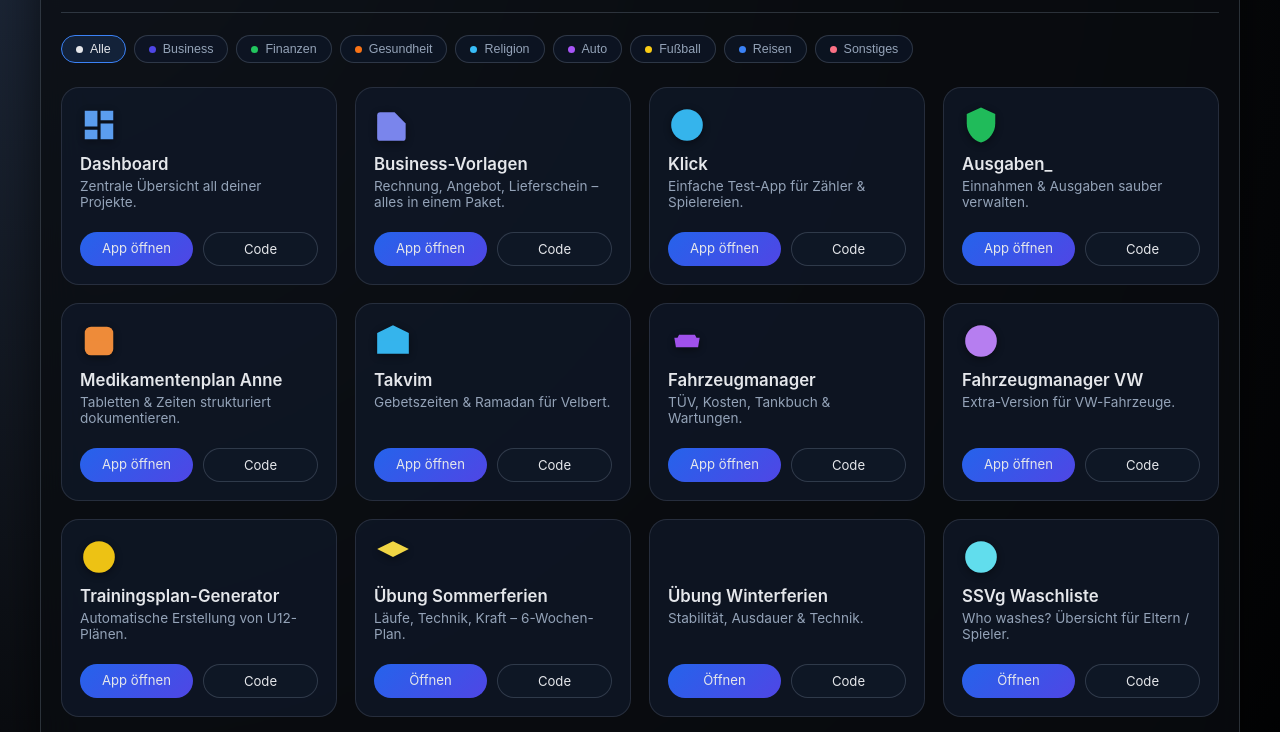
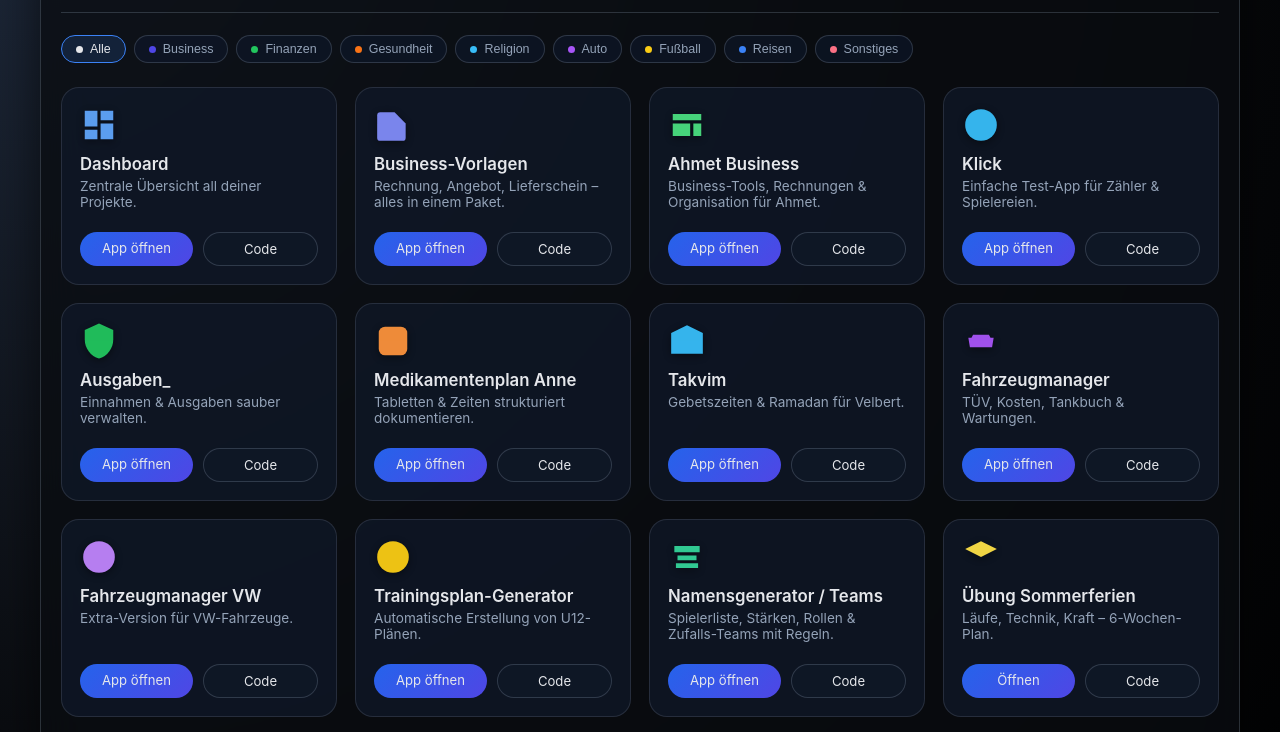
Before and after one commit to nzvdgzygrk-hub/Dashboard, a plain HTML site: page index.html in a window 1280 px wide. Shown: the part 153-885 px from the top of the page. Drawn offline with Linux system fonts and the light colour scheme.

Commit message:
Update index.html

```diff
--- a/index.html
+++ b/index.html
@@ -92,6 +92,20 @@
       <div class="btn-row">
         <a class="btn-primary btn" href="https://nzvdgzygrk-hub.github.io/Business-Vorlagen-Paket/" target="_blank">App öffnen</a>
         <a class="btn" href="https://github.com/nzvdgzygrk-hub/Business-Vorlagen-Paket" target="_blank">Code</a>
+      </div>
+    </article>
+
+    <!-- BUSINESS: Ahmet Business -->
+    <article class="card" data-category="business">
+      <svg class="card-icon" viewBox="0 0 24 24">
+        <path fill="#4ade80" d="M3 5h18v4H3zm0 6h11v8H3zM16 11h5v8h-5z"/>
+      </svg>
+      <h2 class="card-title">Ahmet Business</h2>
+      <p class="card-desc">Business-Tools, Rechnungen & Organisation für Ahmet.</p>
+
+      <div class="btn-row">
+        <a class="btn-primary btn" href="https://nzvdgzygrk-hub.github.io/Ahmet_Business/" target="_blank">App öffnen</a>
+        <a class="btn" href="https://github.com/nzvdgzygrk-hub/Ahmet_Business" target="_blank">Code</a>
       </div>
     </article>
 
@@ -193,6 +207,20 @@
       </div>
     </article>
 
+    <!-- FOOTBALL: Namensgenerator / Teams -->
+    <article class="card" data-category="football">
+      <svg class="card-icon" viewBox="0 0 24 24">
+        <path fill="#34d399" d="M4 5h16v4H4zm2 6h12v3H6zm-1 5h14v3H5z"/>
+      </svg>
+      <h2 class="card-title">Namensgenerator / Teams</h2>
+      <p class="card-desc">Spielerliste, Stärken, Rollen & Zufalls-Teams mit Regeln.</p>
+
+      <div class="btn-row">
+        <a class="btn-primary btn" href="https://nzvdgzygrk-hub.github.io/Namensgenerstor/" target="_blank">App öffnen</a>
+        <a class="btn" href="https://github.com/nzvdgzygrk-hub/Namensgenerstor" target="_blank">Code</a>
+      </div>
+    </article>
+
     <!-- FOOTBALL: Sommerferien -->
     <article class="card" data-category="football">
       <svg class="card-icon" viewBox="0 0 24 24">
```
